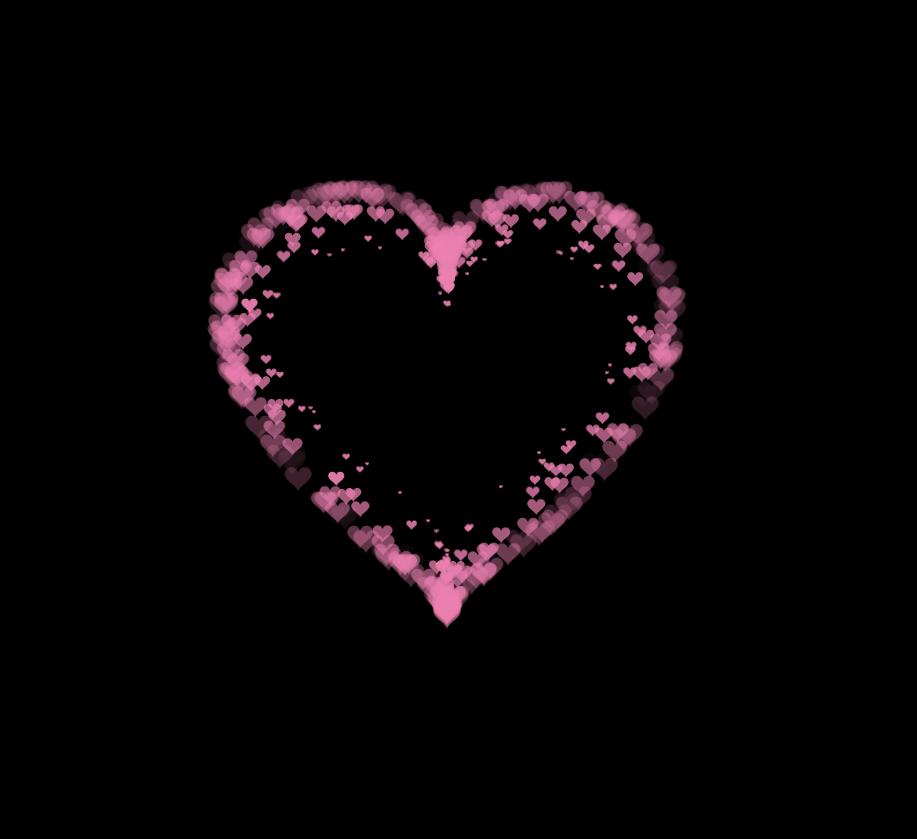
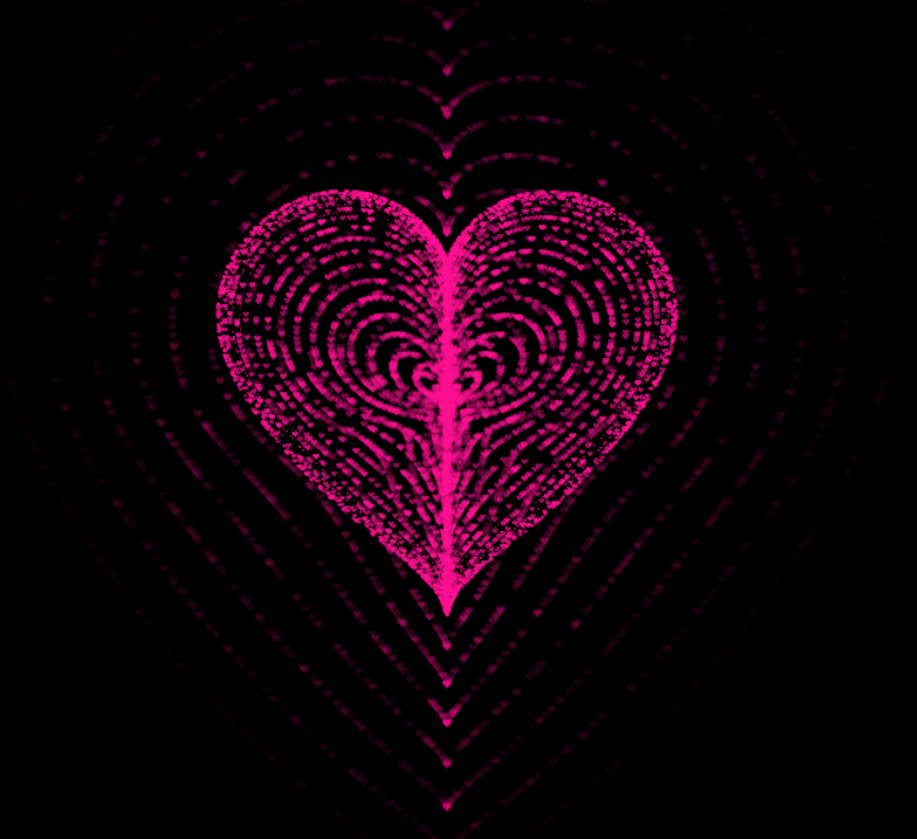
Before and after one commit to chuoi2taps/chuoi2taps.github.io, a plain HTML site: page index.html in a window 1280 px wide. Shown: the whole page, without its empty margins (193-1110 px from the left). Before the commit the page ends 800 px from the top, so only its background shows below. Drawn offline with Linux system fonts and the light colour scheme; animation ran at ten frames a second.

Commit message:
Update index.html

```diff
--- a/index.html
+++ b/index.html
@@ -1,64 +1,157 @@
 <!DOCTYPE html>
 <html lang="en">
 <head>
-    <title>My Heart For You</title>
-    <meta charset="UTF-8" />
-    <meta name="viewport" content="width=device-width" />
+    <meta charset="UTF-8">
+    <meta http-equiv="X-UA-Compatible" content="IE=edge">
+    <meta name="viewport" content="width=device-width, initial-scale=1.0">
+    <title>My heart for you 2</title>
     <style>
-    html, body {
+        html,
+        body {
           height: 100%;
           padding: 0;
           margin: 0;
           background: #000;
+          display: flex;
+          justify-content: center;
+          align-items: center;
         }
+        h1 {
+          color: #ff1493;
+        }
+        .box {
+          width: 100%;
+          position: absolute;
+          top: 50%;
+          left: 50%;
+          transform: translate(-50%, -50%);
+          display: flex;
+          flex-direction: column;
+        }
+
         canvas {
           position: absolute;
           width: 100%;
           height: 100%;
         }
+        #pinkboard {
+          position: relative;
+          margin: auto;
+          height: 750px;
+          width: 750px;
+          animation: animate 2s infinite;
+        }
+        h1 {
+          animation: animate 2s infinite;
+        }
+        #pinkboard:before,
+        #pinkboard:after {
+          content: "";
+          position: absolute;
+          background: #ff1493;
+          width: 100px;
+          height: 160px;
+          border-top-left-radius: 50px;
+          border-top-right-radius: 50px;
+        }
+
+        #pinkboard:before {
+          left: 100px;
+          transform: rotate(-45deg);
+          transform-origin: 0 100%;
+          box-shadow: 0 14px 28px rgba(0, 0, 0, 0.25),
+            0 10px 10px rgba(0, 0, 0, 0.22);
+        }
+
+        #pinkboard:after {
+          left: 0;
+          transform: rotate(45deg);
+          transform-origin: 100% 100%;
+        }
+
+        @keyframes animate {
+          0% {
+            transform: scale(1);
+          }
+          30% {
+            transform: scale(0.8);
+          }
+          60% {
+            transform: scale(1.2);
+          }
+          100% {
+            transform: scale(1);
+          }
+        }
       </style>
 </head>
 <body>
+    <div class="box">
         <canvas id="pinkboard"></canvas>
+      </div>
+
       <script>
         /*
          * Settings
          */
         var settings = {
           particles: {
-    length:   500, // maximum amount of particles
-    duration:   2, // particle duration in sec
+            length: 10000, // maximum amount of particles
+            duration: 3.5, // particle duration in sec
             velocity: 100, // particle velocity in pixels/sec
-    effect: -0.75, // play with this for a nice effect
-    size:      30, // particle size in pixels
+            effect: -1.5, // play with this for a nice effect
+            size: 8, // particle size in pixels
           },
         };
-
         /*
          * RequestAnimationFrame polyfill by Erik Möller
          */
-(function(){var b=0;var c=["ms","moz","webkit","o"];for(var a=0;a<c.length&&!window.requestAnimationFrame;++a){window.requestAnimationFrame=window[c[a]+"RequestAnimationFrame"];window.cancelAnimationFrame=window[c[a]+"CancelAnimationFrame"]||window[c[a]+"CancelRequestAnimationFrame"]}if(!window.requestAnimationFrame){window.requestAnimationFrame=function(h,e){var d=new Date().getTime();var f=Math.max(0,16-(d-b));var g=window.setTimeout(function(){h(d+f)},f);b=d+f;return g}}if(!window.cancelAnimationFrame){window.cancelAnimationFrame=function(d){clearTimeout(d)}}}());
-
+        (function () {
+          var b = 0;
+          var c = ["ms", "moz", "webkit", "o"];
+          for (var a = 0; a < c.length && !window.requestAnimationFrame; ++a) {
+            window.requestAnimationFrame = window[c[a] + "RequestAnimationFrame"];
+            window.cancelAnimationFrame =
+              window[c[a] + "CancelAnimationFrame"] ||
+              window[c[a] + "CancelRequestAnimationFrame"];
+          }
+          if (!window.requestAnimationFrame) {
+            window.requestAnimationFrame = function (h, e) {
+              var d = new Date().getTime();
+              var f = Math.max(0, 16 - (d - b));
+              var g = window.setTimeout(function () {
+                h(d + f);
+              }, f);
+              b = d + f;
+              return g;
+            };
+          }
+          if (!window.cancelAnimationFrame) {
+            window.cancelAnimationFrame = function (d) {
+              clearTimeout(d);
+            };
+          }
+        })();
         /*
          * Point class
          */
-var Point = (function() {
+        var Point = (function () {
           function Point(x, y) {
-    this.x = (typeof x !== 'undefined') ? x : 0;
-    this.y = (typeof y !== 'undefined') ? y : 0;
+            this.x = typeof x !== "undefined" ? x : 0;
+            this.y = typeof y !== "undefined" ? y : 0;
           }
-  Point.prototype.clone = function() {
+          Point.prototype.clone = function () {
             return new Point(this.x, this.y);
           };
-  Point.prototype.length = function(length) {
-    if (typeof length == 'undefined')
+          Point.prototype.length = function (length) {
+            if (typeof length == "undefined")
               return Math.sqrt(this.x * this.x + this.y * this.y);
             this.normalize();
             this.x *= length;
             this.y *= length;
             return this;
           };
-  Point.prototype.normalize = function() {
+          Point.prototype.normalize = function () {
             var length = this.length();
             this.x /= length;
             this.y /= length;
@@ -66,18 +159,17 @@ var Point = (function() {
           };
           return Point;
         })();
-
         /*
          * Particle class
          */
-var Particle = (function() {
+        var Particle = (function () {
           function Particle() {
             this.position = new Point();
             this.velocity = new Point();
             this.acceleration = new Point();
             this.age = 0;
           }
-  Particle.prototype.initialize = function(x, y, dx, dy) {
+          Particle.prototype.initialize = function (x, y, dx, dy) {
             this.position.x = x;
             this.position.y = y;
             this.velocity.x = dx;
@@ -86,32 +178,37 @@ var Particle = (function() {
             this.acceleration.y = dy * settings.particles.effect;
             this.age = 0;
           };
-  Particle.prototype.update = function(deltaTime) {
+          Particle.prototype.update = function (deltaTime) {
             this.position.x += this.velocity.x * deltaTime;
             this.position.y += this.velocity.y * deltaTime;
             this.velocity.x += this.acceleration.x * deltaTime;
             this.velocity.y += this.acceleration.y * deltaTime;
             this.age += deltaTime;
           };
-  Particle.prototype.draw = function(context, image) {
+          Particle.prototype.draw = function (context, image) {
             function ease(t) {
-      return (--t) * t * t + 1;
+              return --t * t * t + 1;
             }
             var size = image.width * ease(this.age / settings.particles.duration);
             context.globalAlpha = 1 - this.age / settings.particles.duration;
-    context.drawImage(image, this.position.x - size / 2, this.position.y - size / 2, size, size);
+            context.drawImage(
+              image,
+              this.position.x - size / 2,
+              this.position.y - size / 2,
+              size,
+              size
+            );
           };
           return Particle;
         })();
-
         /*
          * ParticlePool class
          */
-var ParticlePool = (function() {
+        var ParticlePool = (function () {
           var particles,
             firstActive = 0,
-      firstFree   = 0,
-      duration    = settings.particles.duration;
+            firstFree = 0,
+            duration = settings.particles.duration;
 
           function ParticlePool(length) {
             // create and populate particle pool
@@ -119,16 +216,16 @@ var ParticlePool = (function() {
             for (var i = 0; i < particles.length; i++)
               particles[i] = new Particle();
           }
-  ParticlePool.prototype.add = function(x, y, dx, dy) {
+          ParticlePool.prototype.add = function (x, y, dx, dy) {
             particles[firstFree].initialize(x, y, dx, dy);
 
             // handle circular queue
             firstFree++;
-    if (firstFree   == particles.length) firstFree   = 0;
-    if (firstActive == firstFree       ) firstActive++;
+            if (firstFree == particles.length) firstFree = 0;
+            if (firstActive == firstFree) firstActive++;
             if (firstActive == particles.length) firstActive = 0;
           };
-  ParticlePool.prototype.update = function(deltaTime) {
+          ParticlePool.prototype.update = function (deltaTime) {
             var i;
 
             // update active particles
@@ -139,19 +236,19 @@ var ParticlePool = (function() {
             if (firstFree < firstActive) {
               for (i = firstActive; i < particles.length; i++)
                 particles[i].update(deltaTime);
-      for (i = 0; i < firstFree; i++)
-        particles[i].update(deltaTime);
+              for (i = 0; i < firstFree; i++) particles[i].update(deltaTime);
             }
 
             // remove inactive particles
-    while (particles[firstActive].age >= duration && firstActive != firstFree) {
+            while (
+              particles[firstActive].age >= duration &&
+              firstActive != firstFree
+            ) {
               firstActive++;
               if (firstActive == particles.length) firstActive = 0;
             }
-
-
           };
-  ParticlePool.prototype.draw = function(context, image) {
+          ParticlePool.prototype.draw = function (context, image) {
             // draw active particles
             if (firstActive < firstFree) {
               for (i = firstActive; i < firstFree; i++)
@@ -160,41 +257,48 @@ var ParticlePool = (function() {
             if (firstFree < firstActive) {
               for (i = firstActive; i < particles.length; i++)
                 particles[i].draw(context, image);
-      for (i = 0; i < firstFree; i++)
-        particles[i].draw(context, image);
+              for (i = 0; i < firstFree; i++) particles[i].draw(context, image);
             }
           };
           return ParticlePool;
         })();
-
         /*
          * Putting it all together
          */
-(function(canvas) {
-  var context = canvas.getContext('2d'),
+        (function (canvas) {
+          var context = canvas.getContext("2d"),
             particles = new ParticlePool(settings.particles.length),
-      particleRate = settings.particles.length / settings.particles.duration, // particles/sec
+            particleRate =
+              settings.particles.length / settings.particles.duration, // particles/sec
             time;
 
           // get point on heart with -PI <= t <= PI
           function pointOnHeart(t) {
             return new Point(
               160 * Math.pow(Math.sin(t), 3),
-      130 * Math.cos(t) - 50 * Math.cos(2 * t) - 20 * Math.cos(3 * t) - 10 * Math.cos(4 * t) + 25
+              130 * Math.cos(t) -
+                50 * Math.cos(2 * t) -
+                20 * Math.cos(3 * t) -
+                10 * Math.cos(4 * t) +
+                25
             );
           }
 
           // creating the particle image using a dummy canvas
-  var image = (function() {
-    var canvas  = document.createElement('canvas'),
-        context = canvas.getContext('2d');
-    canvas.width  = settings.particles.size;
+          var image = (function () {
+            var canvas = document.createElement("canvas"),
+              context = canvas.getContext("2d");
+            canvas.width = settings.particles.size;
             canvas.height = settings.particles.size;
             // helper function to create the path
             function to(t) {
               var point = pointOnHeart(t);
-      point.x = settings.particles.size / 2 + point.x * settings.particles.size / 350;
-      point.y = settings.particles.size / 2 - point.y * settings.particles.size / 350;
+              point.x =
+                settings.particles.size / 2 +
+                (point.x * settings.particles.size) / 350;
+              point.y =
+                settings.particles.size / 2 -
+                (point.y * settings.particles.size) / 350;
               return point;
             }
             // create the path
@@ -209,7 +313,7 @@ var ParticlePool = (function() {
             }
             context.closePath();
             // create the fill
-    context.fillStyle = '#ea80b0';
+            context.fillStyle = "#FF1493";
             context.fill();
             // create the image
             var image = new Image();
@@ -223,7 +327,7 @@ var ParticlePool = (function() {
             requestAnimationFrame(render);
 
             // update time
-    var newTime   = new Date().getTime() / 1000,
+            var newTime = new Date().getTime() / 1000,
               deltaTime = newTime - (time || newTime);
             time = newTime;
 
@@ -235,7 +339,12 @@ var ParticlePool = (function() {
             for (var i = 0; i < amount; i++) {
               var pos = pointOnHeart(Math.PI - 2 * Math.PI * Math.random());
               var dir = pos.clone().length(settings.particles.velocity);
-      particles.add(canvas.width / 2 + pos.x, canvas.height / 2 - pos.y, dir.x, -dir.y);
+              particles.add(
+                canvas.width / 2 + pos.x,
+                canvas.height / 2 - pos.y,
+                dir.x,
+                -dir.y
+              );
             }
 
             // update and draw particles
@@ -245,17 +354,17 @@ var ParticlePool = (function() {
 
           // handle (re-)sizing of the canvas
           function onResize() {
-    canvas.width  = canvas.clientWidth;
+            canvas.width = canvas.clientWidth;
             canvas.height = canvas.clientHeight;
           }
           window.onresize = onResize;
 
           // delay rendering bootstrap
-  setTimeout(function() {
+          setTimeout(function () {
             onResize();
             render();
           }, 10);
-})(document.getElementById('pinkboard'));
+        })(document.getElementById("pinkboard"));
       </script>
 </body>
 </html>
```
Lines whose indentation alone changed are shown as unchanged.
